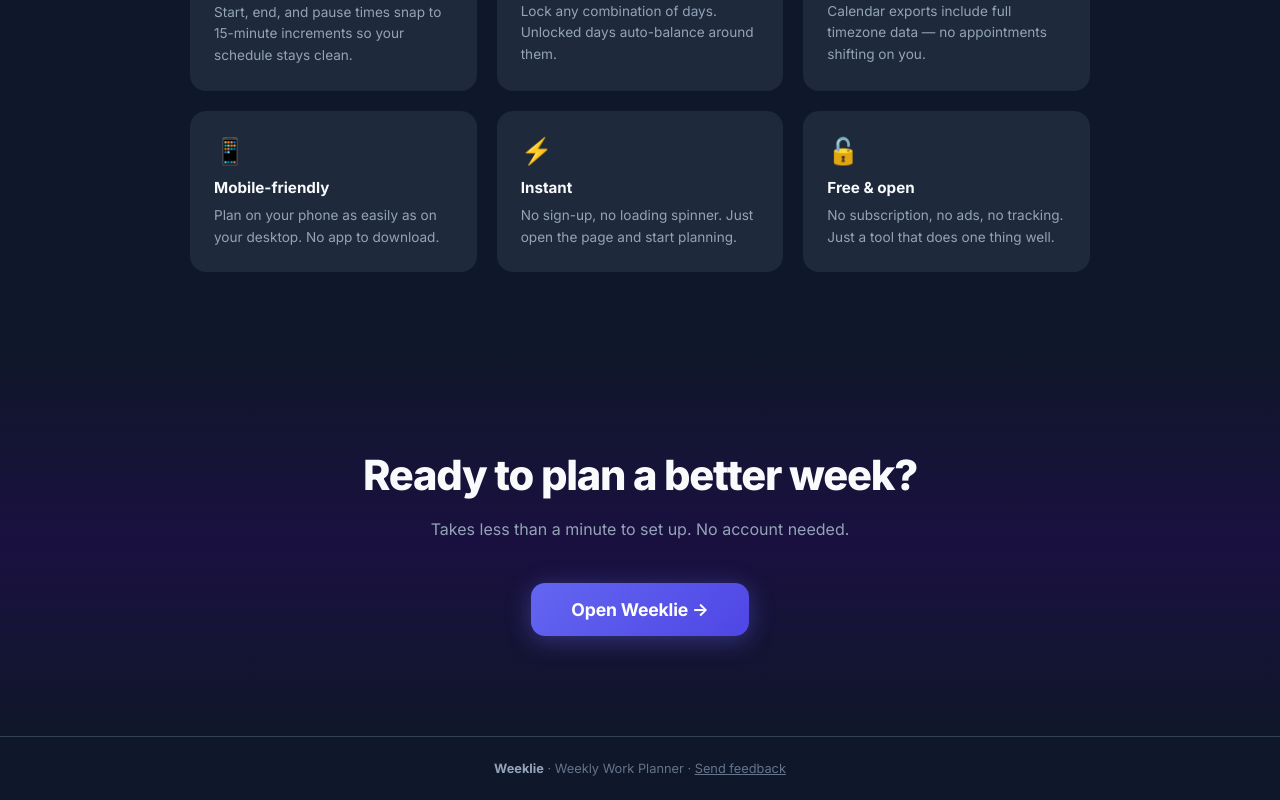
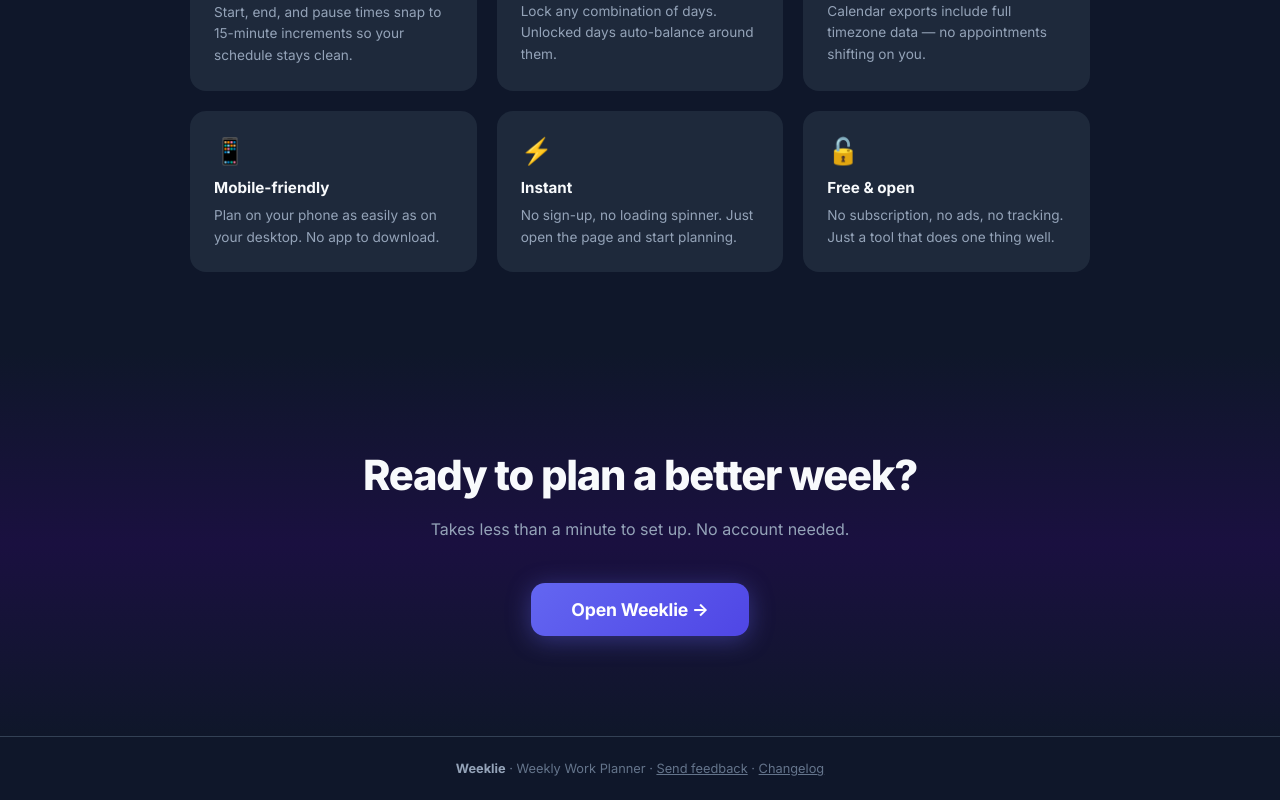
Before and after one commit to josephdanielhill/Weeklie, a React (Vite) app: page / in a window 1280 px wide. Shown: the part 4207-5007 px from the top of the page. Built offline with nearby package versions, Linux system fonts and the light colour scheme.

Commit message:
feat: add Changelog link in footer (WEE-1)
Agent-Logs-Url: https://github.com/josephdanielhill/Weeklie/sessions/e22c41f3-933d-4851-8220-1136c0a17188

Co-authored-by: josephdanielhill <71641941+josephdanielhill@users.noreply.github.com>

```diff
--- a/src/LandingPage.jsx
+++ b/src/LandingPage.jsx
@@ -567,6 +567,8 @@ export default function LandingPage() {
         <span style={{ fontWeight: 700, color: TEXT3 }}>Weeklie</span>
         {' '}· Weekly Work Planner ·{' '}
         <a href="https://tally.so/r/zxNrGM" target="_blank" rel="noopener noreferrer" style={{ color: TEXT4, textDecoration: 'underline' }}>Send feedback</a>
+        {' '}·{' '}
+        <a href="https://scrapbook.josephhill.co/3+-+Areas/scrapbook/Projects/pages/Weeklie" target="_blank" rel="noopener noreferrer" style={{ color: TEXT4, textDecoration: 'underline' }}>Changelog</a>
       </footer>
 
     </div>
```
